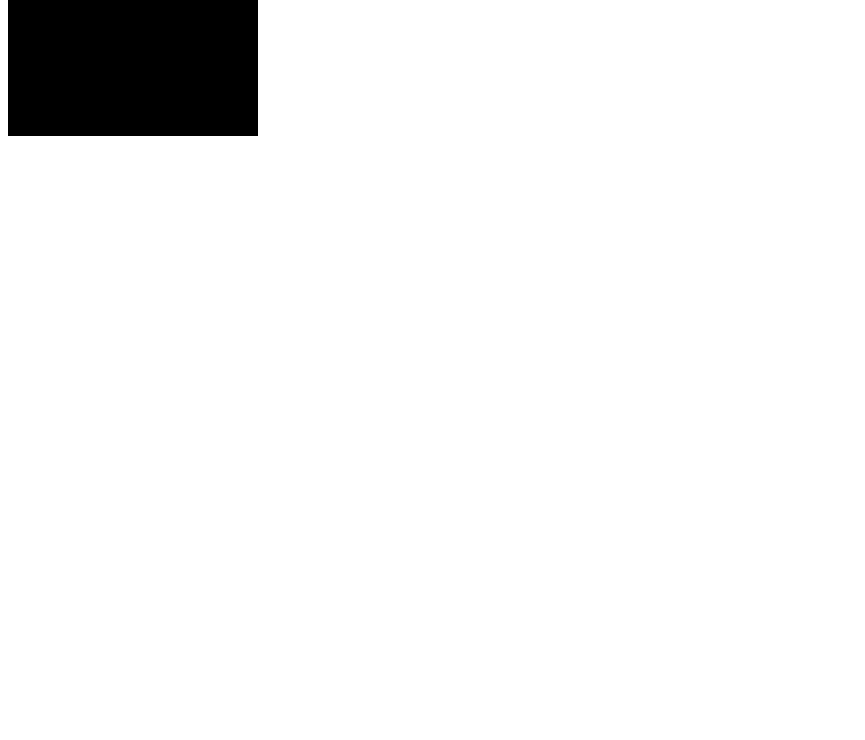
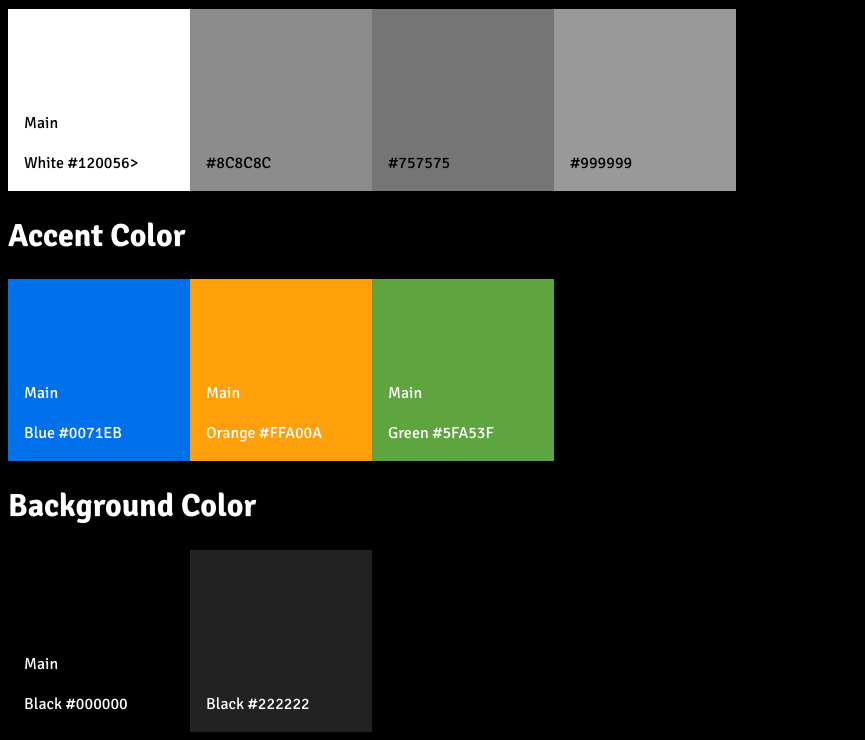
Before and after one commit to HavvaAsal/witflix, a website built with Vite: page design-system.html in a window 1280 px wide. Shown: the part 552-1292 px from the top of the page, without its empty margins (0-865 px from the left). Before the commit the page ends 800 px from the top, so only its background shows below. Built offline with nearby package versions, Linux system fonts and the light colour scheme.

Commit message:
html ve css de degisiklik

```diff
--- a/design-system.html
+++ b/design-system.html
@@ -2,6 +2,9 @@
 <html lang="en">
   <head>
     <meta charset="UTF-8" />
+    <link rel="preconnect" href="https://fonts.googleapis.com">
+    <link rel="preconnect" href="https://fonts.gstatic.com" crossorigin>
+    <link href="https://fonts.googleapis.com/css2?family=Signika:wght@300..700&display=swap" rel="stylesheet">
     <link rel="icon" type="image/svg+xml" href="/vite.svg" />
     <link rel="stylesheet" href="reset.css">
     <link rel="stylesheet" href="style.css">
@@ -10,22 +13,83 @@
   </head>
 
   <body>
-    <div id="app">
-        <h1>Color System</h1>
-        <div class="colors">
+    <section class="color-system">
+      <header class="header" style="background-color:var(--primary-red-color) ;">
+        <h1>🌈 COLOR SYSTEM</h1>
+      </header>
+      <div class="container">
+        <div class="primary-container">
           <div class="color">
             <h2>Primary Red</h2>
-                <div class="rect" style="background-color: var(--primary-redColor)">
-                    Primary Red
+            <div class="rect" style="background-color: var(--primary-red-color)">
+              Red
             </div>
           </div>
           <div class="color">
             <h2>Primary Black</h2>
-                <div class="rect" style="background-color: var(--primary-blackColor)">
-                    Secondary Black
+            <div class="rect" style="background-color: var(--primary-black-color);border: 1px solid white;">
+              Black
+            </div>
+          </div>
+        </div>
+        <div class="typographyBox" style="color:black">
+          <h2>Typography Color</h2>
+          <div class="typo">
+            <div class="square
+            " style="background-color: var(--text-lightest)"> <p class="main-1">Main</p>
+              <div>White #120056></div>
+            </div>
+
+            <div class="square
+            " style="background-color: var(--text-gray)">
+              <div>#8C8C8C</div>
+            </div>
+
+            <div class="square
+            " style="background-color: var(--text-dark-gray)">
+              <div>#757575</div>
+            </div>
+
+            <div class="square
+            " style="background-color: var(--text-light-gray)">
+              <div>#999999</div>
+            </div>
+          </div>
+        </div>
+        <div class="AccentBox">
+          <h2>Accent Color</h2>
+          <div class="accent">
+            <div class="square
+            " style="background-color: var(--accent-blue)"> <p class="main-2">Main</p>
+              <div>Blue #0071EB</div>
+            </div>
+
+            <div class="square
+            " style="background-color: var(--accent-orange)"> <p class="main-3">Main</p>
+              <div>Orange #FFA00A</div>
+            </div>
+
+            <div class="square
+            " style="background-color: var(--accent-green)"> <p class="main-4">Main</p>
+              <div> Green #5FA53F</div>
+            </div>
+          </div>
+        </div>
+        <div class="BackgroundColor">
+          <h2>Background Color</h2>
+          <div class="back-color">
+            <div class="square
+            " style="background-color: var(--bg-dark-color)"> <p class="ds-main">Main</p>
+              <div>Black #000000</div>
+            </div>
+
+            <div class="square
+            " style="background-color: var(--bg-color)">
+              <div>Black #222222</div>
             </div>
           </div>
         </div>
       </div>
+    </section>
   </body>
 </html>
--- a/style.css
+++ b/style.css
@@ -1,50 +1,99 @@
+* {
+  font-family: "Signika", sans-serif;
+}
 :root {
-  font-family: Inter, system-ui, Avenir, Helvetica, Arial, sans-serif;
-  line-height: 1.5;
-  font-weight: 400;
 /*
   color-scheme: light dark;
   color: rgba(255, 255, 255, 0.87);
   background-color: #242424;
 */
+  font-family: "Signika", sans-serif;
+  font-optical-sizing: auto;
+  font-weight: 400;
+  line-height: 1.5;
+  font-style: normal;
+  font-variation-settings: "GRAD" 0;
+
   font-synthesis: none;
   text-rendering: optimizeLegibility;
   -webkit-font-smoothing: antialiased;
   -moz-osx-font-smoothing: grayscale;
 
   /*-- Color Ekle --*/
-  --primary-redColor: #E50914;
-  --primary-blackColor: #000000;
+  --primary-red-color: #E50914;
+  --primary-black-color: #000000;
+   /* Typography Color */
+   --text-lightest:#FFFFFF;
+   --text-gray:#8C8C8C;
+   --text-dark-gray:#757575;
+   --text-light-gray:#999999;
+   /* Accent Color*/
+   --accent-blue:#0071EB;
+   --accent-orange:#FFA00A;
+   --accent-green:#5FA53F;
+   /* Background Color */
+   --bg-dark-color:#000000;
+   --bg-color:#222222;
+
 }
+
+body {
+color:var(--text-lightest);
+background-color: var(--primary-black-color);
+}
+
+.primary-container {
+display: flex;
+}
+
+.typo {
+  display: flex;
+}
+.accent {
+  display: flex;
+}
+.back-color {
+  display: flex;
+}
+
 .rect {
-  width: 250px;
+  width: 400px;
+  height: 250px;
+}
+.square {
+  width: 150px;
   height: 150px;
+  padding:1rem;
+  display: flex;
+  flex-direction: column;
+  justify-content: flex-end;
 }
+.rect:has(p) {
+  justify-content: space-between;
+}
+
+
 h1 {
   font-weight: bold;
   font-size: 3rem;
-  line-height: 1.1 ;
+  line-height: 1.1;
   letter-spacing: -0.5%;
 }
 h2 {
     font-weight: bold;
-    font-size: 3rem;
-    line-height: -1.1 ;
+    font-size: 2rem;
+    line-height: 1.1;
     letter-spacing: -1%;
+    color:#FFFFFF;
 }
 h3 {
-    font-weight: normal;
     font-size: 1.6rem;
-    line-height: Auto;
-    letter-spacing: 0%;
 }
 .primary-button {
-    font-weight: normal;
     font-size: 30px;
     line-height: Auto;
     letter-spacing: 0.1%;
 }
-
 
 
 /*
```
Also changed, not shown: 1 other file. Lines whose indentation alone changed are shown as unchanged.
